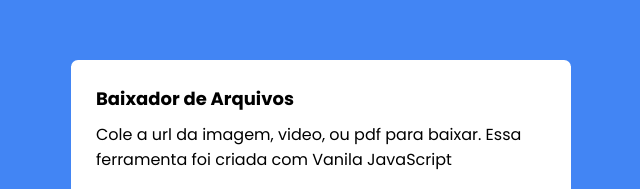
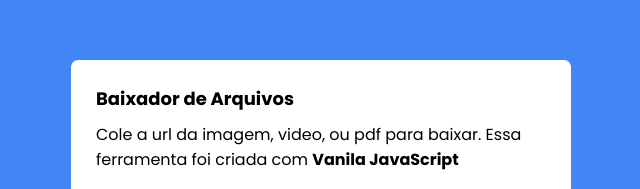
Before and after one commit to NicolauAlfredo/baixador-arquivos, a plain HTML site: page index.html in a window 1280 px wide. Shown: the part 189-378 px from the top of the page, 319-959 px from the left. Drawn offline with Linux system fonts and the light colour scheme.

Commit message:
Finalizando o projecto

```diff
--- a/index.html
+++ b/index.html
@@ -11,7 +11,7 @@
     <div class="wrapper">
         <header>
             <h1>Baixador de Arquivos</h1>
-            <p>Cole a url da imagem, video, ou pdf para baixar. Essa ferramenta foi criada com Vanila JavaScript</p>
+            <p>Cole a url da imagem, video, ou pdf para baixar. Essa ferramenta foi criada com <b>Vanila JavaScript</b></p>
         </header>
         <form action="#">
             <input type="url" placeholder="Cole a url do arquivo" required>
```
